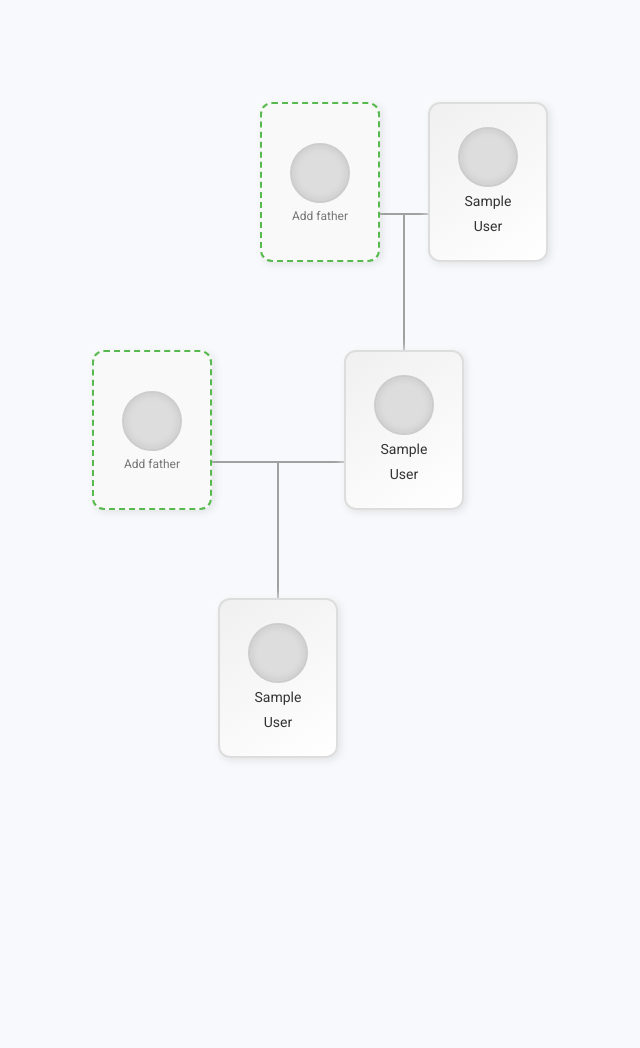
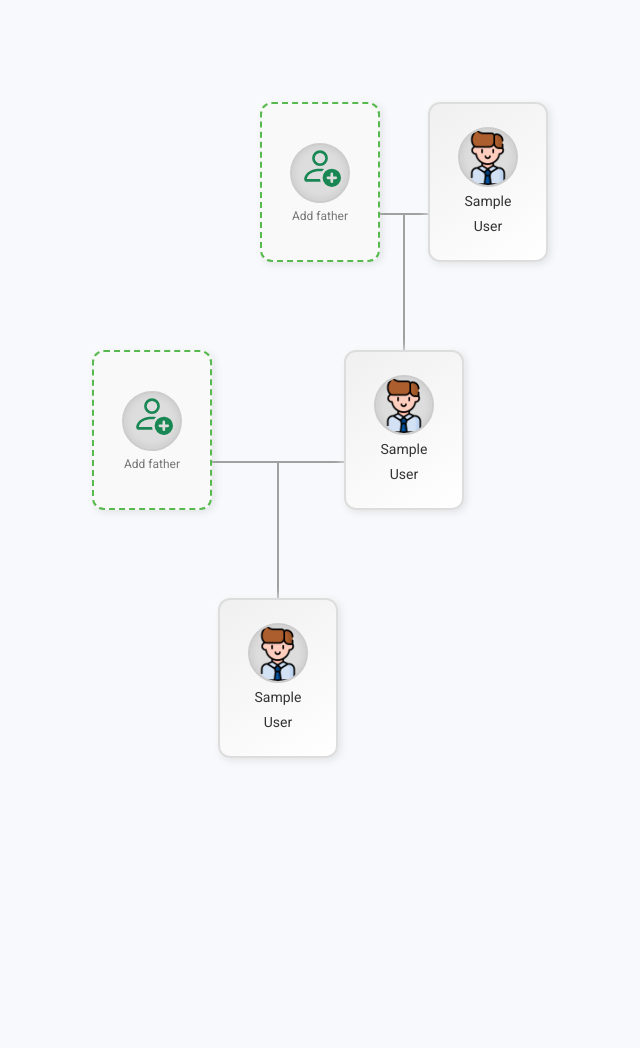
Before and after one commit to agneholmen/heirloom-backend, a Django app: page /genealogy/tree/1/view/1 in a window 1280 px wide. Shown: the part 56-1104 px from the top of the page, without its empty margins (90-730 px from the left). Run offline with Django 5.2, Linux system fonts and the light colour scheme; a user stored in the database is signed in; tables that the repository leaves empty hold one stand-in row (values such as "Sample post"); some libraries are stand-ins or nearby versions.

Commit message:
Added default images for male/female/unknown in family tree view. Updated tree_style.css for images. Fixed bug with edit person modal not refreshing page. Added special SVG icon for adding new person in family tree view.

```diff
--- a/genealogy/static/css/tree_style.css
+++ b/genealogy/static/css/tree_style.css
@@ -54,6 +54,12 @@
     box-shadow: inset 0 0 8px rgba(0, 0, 0, 0.1);
 }
 
+.avatar-image {
+    max-width: 100%;
+    max-height: 100%;
+    border-radius: inherit;
+}
+
 .tree-node span {
     font-size: 14px;
     color: #333;
@@ -64,7 +70,7 @@
     color: #777;
 }
 
-#tree-container svg path {
+#tree-container #tree-svg-container path {
     stroke: #a1a1a1;
     stroke-width: 2;
     stroke-linecap: round;
--- a/genealogy/static/js/generate_tree.js
+++ b/genealogy/static/js/generate_tree.js
@@ -71,7 +71,9 @@ function createPersonBox(personData) {
     <div style="top: ${personData['y']}px; left: ${personData['x']}px;" class="tree-node">
         <a href="${personData['person_url']}">
             <button id="${personData['id']}" class="tree-node-button">
-                <span class="avatar"></span>
+                <span class="avatar">
+                    <img src="${personData['image']}" alt="avatar" class="avatar-image" />
+                </span>
                 <span>${personData['first_name'] != null ? personData['first_name'] : ''}</span>
                 <span>${personData['last_name'] != null ? personData['last_name'] : ''}</span>
                 <span>${personData['years'] != null ? personData['years'] : ''}</span>
@@ -91,7 +93,12 @@ function createAddPersonBox(personData) {
         <button id="${personData['child_id']}-${personData['parent_type']}" class="tree-node-button"
             hx-get="${personData['person_url']}" hx-target="#modal-content" hx-trigger="click"
             hx-swap="innerHTML" data-bs-toggle="modal" data-bs-target="#modal">
-            <span class="avatar"></span>
+            <span class="avatar">
+                <svg xmlns="http://www.w3.org/2000/svg" width="3em" height="3em" fill="#198754" class="bi bi-person-add" viewBox="0 0 16 16">
+	                <path d="M12.5 16a3.5 3.5 0 1 0 0-7 3.5 3.5 0 0 0 0 7m.5-5v1h1a.5.5 0 0 1 0 1h-1v1a.5.5 0 0 1-1 0v-1h-1a.5.5 0 0 1 0-1h1v-1a.5.5 0 0 1 1 0m-2-6a3 3 0 1 1-6 0 3 3 0 0 1 6 0M8 7a2 2 0 1 0 0-4 2 2 0 0 0 0 4"></path>
+	                <path d="M8.256 14a4.474 4.474 0 0 1-.229-1.004H3c.001-.246.154-.986.832-1.664C4.484 10.68 5.711 10 8 10c.26 0 .507.009.74.025.226-.341.496-.65.804-.918C9.077 9.038 8.564 9 8 9c-5 0-6 3-6 4s1 1 1 1z"></path>
+                </svg>
+            </span>
             <span>Add ${personData['parent_type']}</span>
         </button>
     </div>`
--- a/genealogy/views.py
+++ b/genealogy/views.py
@@ -5,6 +5,7 @@ from django.core.paginator import EmptyPage, Paginator
 from django.db.models import Count, Q
 from django.http import HttpResponse, Http404, JsonResponse
 from django.shortcuts import render, redirect
+from django.templatetags.static import static
 from django.urls import reverse
 from .forms import (
     AddEventForm,
@@ -1319,7 +1320,7 @@ def view_tree(request, id, person_id):
         'first_name': first_person.first_name,
         'last_name': first_person.last_name,
         'id': first_person.id,
-        'image': '',
+        'image': get_default_image(first_person.sex),
         'years': first_person.get_years(),
         'person_url': reverse('person', kwargs={'id': first_person.id})
     }
@@ -1349,7 +1350,7 @@ def tree_get_parents(current_person, generation, max_generation, tree_id):
             'first_name': father.first_name,
             'last_name': father.last_name,
             'id': father.id,
-            'image': '',
+            'image': get_default_image(father.sex),
             'years': father.get_years(),
             'person_url': reverse('view_tree', kwargs={'id': tree_id, 'person_id': father.id}),
             'parent_type': 'father',
@@ -1368,7 +1369,7 @@ def tree_get_parents(current_person, generation, max_generation, tree_id):
             'first_name': mother.first_name,
             'last_name': mother.last_name,
             'id': mother.id,
-            'image': '',
+            'image': get_default_image(mother.sex),
             'years': mother.get_years(),
             'person_url': reverse('view_tree', kwargs={'id': tree_id, 'person_id': mother.id}),
             'parent_type': 'mother',
@@ -1384,6 +1385,14 @@ def tree_get_parents(current_person, generation, max_generation, tree_id):
         })
 
     return parents
+
+def get_default_image(sex):
+    if sex == 'M':
+        return static('images/male.png')
+    elif sex == 'F':
+        return static('images/female.png')
+    else:
+        return static('images/unknown.png')
 
 def user_login(request):
     if request.method == 'POST':
```
Also changed, not shown: genealogy/static/js/edit_person_modal.js (+9 -4 lines), genealogy/static/images/female.png (added), genealogy/static/images/male.png (added), genealogy/static/images/unknown.png (added).
